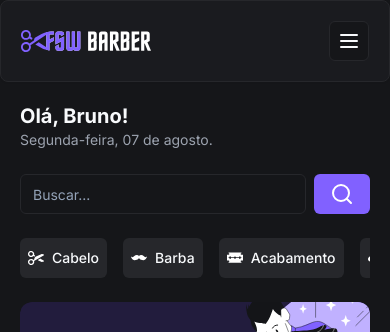
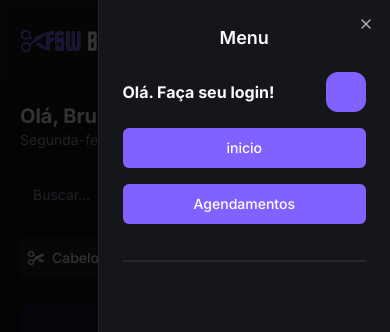
Before and after one commit to bfitzner100/barbershop-booking, a Next.js app: page / in a window 390 px wide. Both pictures are taken after a click on the button 349 px from the left and 41 px from the top of the page. Shown: the top 332 px of the page. Built offline with nearby package versions, Linux system fonts and the light colour scheme; no server answers; the database is empty.

Commit message:
feat: create phone component and menu mobile

```diff
--- a/app/(pages)/barbershops/[id]/page.tsx
+++ b/app/(pages)/barbershops/[id]/page.tsx
@@ -1,3 +1,4 @@
+import PhoneItem from "@/app/_components/phone-item"
 import ServiceItem from "@/app/_components/service-item"
 import { Button } from "@/app/_components/ui/button"
 import { Card, CardContent } from "@/app/_components/ui/card"
@@ -81,6 +82,18 @@ const BarbershopPage = async ({ params }: BarbershopPageProps) => {
           ))}
         </div>
       </div>
+
+      {/** CONTATOS */}
+
+      <div className="space-y-4 p-5">
+        <Card>
+          <CardContent className="space-y-2 px-3 py-2">
+            {barbershop.phones.map((phone) => {
+              return <PhoneItem key={phone} phone={phone} />
+            })}
+          </CardContent>
+        </Card>
+      </div>
     </div>
   )
 }
--- a/app/_components/header.tsx
+++ b/app/_components/header.tsx
@@ -1,7 +1,15 @@
-import { MenuIcon } from "lucide-react"
+import { LogInIcon, MenuIcon } from "lucide-react"
 import { Button } from "./ui/button"
 import { Card, CardContent } from "./ui/card"
 import Image from "next/image"
+import { Label } from "./ui/label"
+import {
+  Sheet,
+  SheetContent,
+  SheetHeader,
+  SheetTitle,
+  SheetTrigger,
+} from "./ui/sheet"
 
 const Header = () => {
   return (
@@ -13,9 +21,32 @@ const Header = () => {
           width={130}
           height={22}
         />
-        <Button size="icon" variant="outline">
-          <MenuIcon />
-        </Button>
+
+        <Sheet>
+          <SheetTrigger asChild>
+            <Button size="icon" variant="outline">
+              <MenuIcon />
+            </Button>
+          </SheetTrigger>
+          <SheetContent>
+            <SheetHeader>
+              <SheetTitle>Menu</SheetTitle>
+            </SheetHeader>
+            <div className="flex flex-col gap-4 py-5">
+              <div className="flex items-center justify-between gap-2">
+                <Label className="text-base font-bold">
+                  Olá. Faça seu login!
+                </Label>
+                <LogInIcon className="rounded-xl bg-primary p-5" />
+              </div>
+              <div className="mb-3 flex flex-col gap-4">
+                <Button>inicio</Button>
+                <Button>Agendamentos</Button>
+              </div>
+              <div className="mt-2 border-t-[2px]"></div>
+            </div>
+          </SheetContent>
+        </Sheet>
       </CardContent>
     </Card>
   )
--- /dev/null
+++ b/app/_components/phone-item.tsx
@@ -0,0 +1,35 @@
+"use client"
+import { SmartphoneIcon } from "lucide-react"
+import { Button } from "./ui/button"
+import { toast } from "sonner"
+
+interface PhoneItemProps {
+  phone: string
+}
+
+const PhoneItem = ({ phone }: PhoneItemProps) => {
+  const handleCopyPhoneClick = (phone: string) => {
+    navigator.clipboard.writeText(phone)
+    toast.success("Telefone copiado com sucesso!")
+  }
+  return (
+    <div className="flex justify-between" key={phone}>
+      <div className="flex items-center gap-2">
+        <SmartphoneIcon />
+        <p className="text-sm">{phone}</p>
+      </div>
+
+      <Button
+        variant="outline"
+        size="sm"
+        onClick={() => {
+          handleCopyPhoneClick(phone)
+        }}
+      >
+        Copiar
+      </Button>
+    </div>
+  )
+}
+
+export default PhoneItem
--- /dev/null
+++ b/app/_components/ui/label.tsx
@@ -0,0 +1,26 @@
+"use client"
+
+import * as React from "react"
+import * as LabelPrimitive from "@radix-ui/react-label"
+import { cva, type VariantProps } from "class-variance-authority"
+
+import { cn } from "@/app/_lib/utils"
+
+const labelVariants = cva(
+  "text-sm font-medium leading-none peer-disabled:cursor-not-allowed peer-disabled:opacity-70",
+)
+
+const Label = React.forwardRef<
+  React.ElementRef<typeof LabelPrimitive.Root>,
+  React.ComponentPropsWithoutRef<typeof LabelPrimitive.Root> &
+    VariantProps<typeof labelVariants>
+>(({ className, ...props }, ref) => (
+  <LabelPrimitive.Root
+    ref={ref}
+    className={cn(labelVariants(), className)}
+    {...props}
+  />
+))
+Label.displayName = LabelPrimitive.Root.displayName
+
+export { Label }
--- /dev/null
+++ b/app/_components/ui/sheet.tsx
@@ -0,0 +1,140 @@
+"use client"
+
+import * as React from "react"
+import * as SheetPrimitive from "@radix-ui/react-dialog"
+import { cva, type VariantProps } from "class-variance-authority"
+import { X } from "lucide-react"
+
+import { cn } from "@/app/_lib/utils"
+
+const Sheet = SheetPrimitive.Root
+
+const SheetTrigger = SheetPrimitive.Trigger
+
+const SheetClose = SheetPrimitive.Close
+
+const SheetPortal = SheetPrimitive.Portal
+
+const SheetOverlay = React.forwardRef<
+  React.ElementRef<typeof SheetPrimitive.Overlay>,
+  React.ComponentPropsWithoutRef<typeof SheetPrimitive.Overlay>
+>(({ className, ...props }, ref) => (
+  <SheetPrimitive.Overlay
+    className={cn(
+      "fixed inset-0 z-50 bg-black/80 data-[state=open]:animate-in data-[state=closed]:animate-out data-[state=closed]:fade-out-0 data-[state=open]:fade-in-0",
+      className,
+    )}
+    {...props}
+    ref={ref}
+  />
+))
+SheetOverlay.displayName = SheetPrimitive.Overlay.displayName
+
+const sheetVariants = cva(
+  "fixed z-50 gap-4 bg-background p-6 shadow-lg transition ease-in-out data-[state=open]:animate-in data-[state=closed]:animate-out data-[state=closed]:duration-300 data-[state=open]:duration-500",
+  {
+    variants: {
+      side: {
+        top: "inset-x-0 top-0 border-b data-[state=closed]:slide-out-to-top data-[state=open]:slide-in-from-top",
+        bottom:
+          "inset-x-0 bottom-0 border-t data-[state=closed]:slide-out-to-bottom data-[state=open]:slide-in-from-bottom",
+        left: "inset-y-0 left-0 h-full w-3/4 border-r data-[state=closed]:slide-out-to-left data-[state=open]:slide-in-from-left sm:max-w-sm",
+        right:
+          "inset-y-0 right-0 h-full w-3/4  border-l data-[state=closed]:slide-out-to-right data-[state=open]:slide-in-from-right sm:max-w-sm",
+      },
+    },
+    defaultVariants: {
+      side: "right",
+    },
+  },
+)
+
+interface SheetContentProps
+  extends React.ComponentPropsWithoutRef<typeof SheetPrimitive.Content>,
+    VariantProps<typeof sheetVariants> {}
+
+const SheetContent = React.forwardRef<
+  React.ElementRef<typeof SheetPrimitive.Content>,
+  SheetContentProps
+>(({ side = "right", className, children, ...props }, ref) => (
+  <SheetPortal>
+    <SheetOverlay />
+    <SheetPrimitive.Content
+      ref={ref}
+      className={cn(sheetVariants({ side }), className)}
+      {...props}
+    >
+      {children}
+      <SheetPrimitive.Close className="absolute right-4 top-4 rounded-sm opacity-70 ring-offset-background transition-opacity hover:opacity-100 focus:outline-none focus:ring-2 focus:ring-ring focus:ring-offset-2 disabled:pointer-events-none data-[state=open]:bg-secondary">
+        <X className="h-4 w-4" />
+        <span className="sr-only">Close</span>
+      </SheetPrimitive.Close>
+    </SheetPrimitive.Content>
+  </SheetPortal>
+))
+SheetContent.displayName = SheetPrimitive.Content.displayName
+
+const SheetHeader = ({
+  className,
+  ...props
+}: React.HTMLAttributes<HTMLDivElement>) => (
+  <div
+    className={cn(
+      "flex flex-col space-y-2 text-center sm:text-left",
+      className,
+    )}
+    {...props}
+  />
+)
+SheetHeader.displayName = "SheetHeader"
+
+const SheetFooter = ({
+  className,
+  ...props
+}: React.HTMLAttributes<HTMLDivElement>) => (
+  <div
+    className={cn(
+      "flex flex-col-reverse sm:flex-row sm:justify-end sm:space-x-2",
+      className,
+    )}
+    {...props}
+  />
+)
+SheetFooter.displayName = "SheetFooter"
+
+const SheetTitle = React.forwardRef<
+  React.ElementRef<typeof SheetPrimitive.Title>,
+  React.ComponentPropsWithoutRef<typeof SheetPrimitive.Title>
+>(({ className, ...props }, ref) => (
+  <SheetPrimitive.Title
+    ref={ref}
+    className={cn("text-lg font-semibold text-foreground", className)}
+    {...props}
+  />
+))
+SheetTitle.displayName = SheetPrimitive.Title.displayName
+
+const SheetDescription = React.forwardRef<
+  React.ElementRef<typeof SheetPrimitive.Description>,
+  React.ComponentPropsWithoutRef<typeof SheetPrimitive.Description>
+>(({ className, ...props }, ref) => (
+  <SheetPrimitive.Description
+    ref={ref}
+    className={cn("text-sm text-muted-foreground", className)}
+    {...props}
+  />
+))
+SheetDescription.displayName = SheetPrimitive.Description.displayName
+
+export {
+  Sheet,
+  SheetPortal,
+  SheetOverlay,
+  SheetTrigger,
+  SheetClose,
+  SheetContent,
+  SheetHeader,
+  SheetFooter,
+  SheetTitle,
+  SheetDescription,
+}
--- /dev/null
+++ b/app/_components/ui/sonner.tsx
@@ -0,0 +1,31 @@
+"use client"
+
+import { useTheme } from "next-themes"
+import { Toaster as Sonner } from "sonner"
+
+type ToasterProps = React.ComponentProps<typeof Sonner>
+
+const Toaster = ({ ...props }: ToasterProps) => {
+  const { theme = "system" } = useTheme()
+
+  return (
+    <Sonner
+      theme={theme as ToasterProps["theme"]}
+      className="toaster group"
+      toastOptions={{
+        classNames: {
+          toast:
+            "group toast group-[.toaster]:bg-background group-[.toaster]:text-foreground group-[.toaster]:border-border group-[.toaster]:shadow-lg",
+          description: "group-[.toast]:text-muted-foreground",
+          actionButton:
+            "group-[.toast]:bg-primary group-[.toast]:text-primary-foreground",
+          cancelButton:
+            "group-[.toast]:bg-muted group-[.toast]:text-muted-foreground",
+        },
+      }}
+      {...props}
+    />
+  )
+}
+
+export { Toaster }
--- a/app/layout.tsx
+++ b/app/layout.tsx
@@ -1,6 +1,7 @@
 import type { Metadata } from "next"
 import { Inter } from "next/font/google"
 import "./globals.css"
+import { Toaster } from "./_components/ui/sonner"
 
 const inter = Inter({ subsets: ["latin"] })
 
@@ -26,7 +27,10 @@ export default function RootLayout({
         />
         <title>FSW BARBER</title>
       </head>
-      <body className={inter.className}>{children}</body>
+      <body className={inter.className}>
+        {children}
+        <Toaster />
+      </body>
     </html>
   )
 }
--- a/package.json
+++ b/package.json
@@ -16,13 +16,17 @@
   "dependencies": {
     "@prisma/client": "^5.18.0",
     "@radix-ui/react-avatar": "^1.1.0",
+    "@radix-ui/react-dialog": "^1.1.1",
+    "@radix-ui/react-label": "^2.1.0",
     "@radix-ui/react-slot": "^1.1.0",
     "class-variance-authority": "^0.7.0",
     "clsx": "^2.1.1",
     "lucide-react": "^0.424.0",
     "next": "14.2.5",
+    "next-themes": "^0.3.0",
     "react": "^18",
     "react-dom": "^18",
+    "sonner": "^1.5.0",
     "tailwind-merge": "^2.4.0",
     "tailwindcss-animate": "^1.0.7"
   },
```
Also changed, not shown: 1 other file (tests, documents, lock files or other folders).
